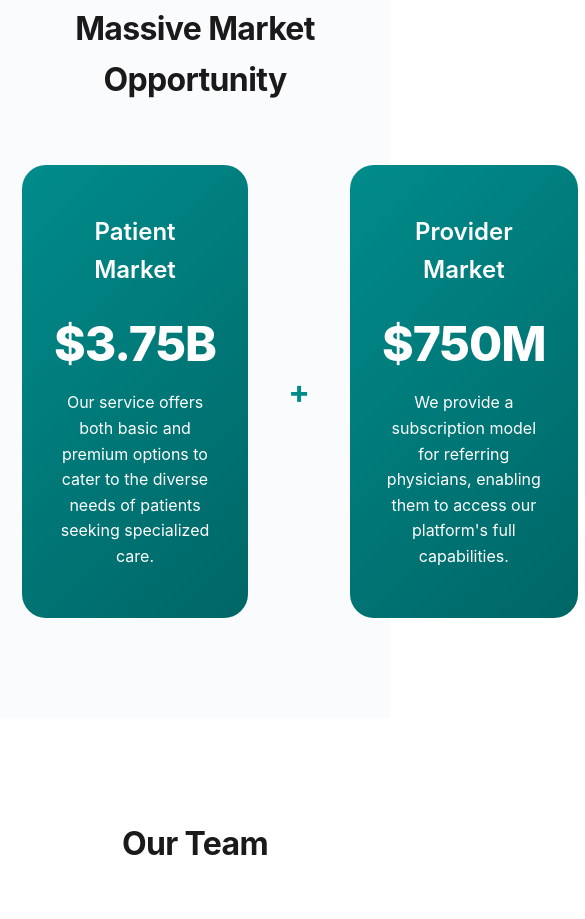
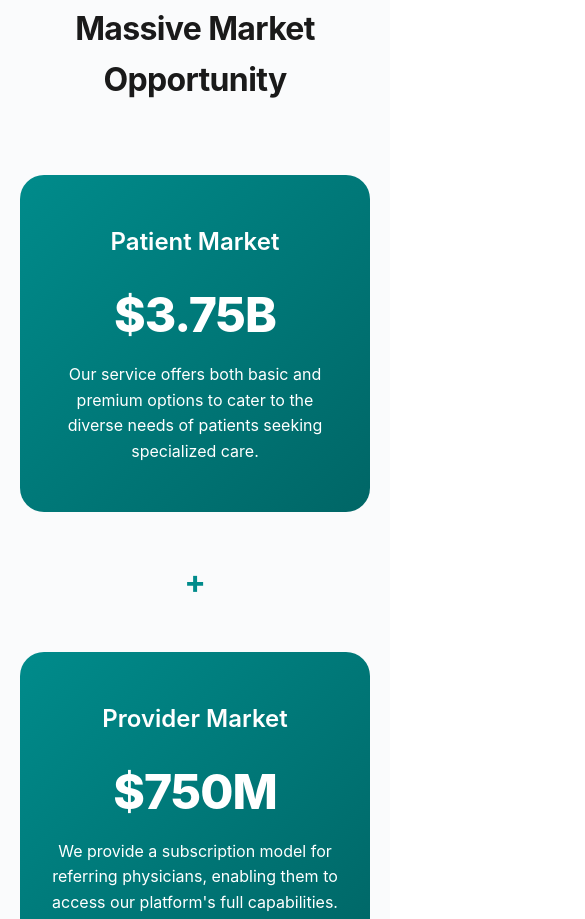
Before and after one commit to joeylane729/MDConcierge.ai, a plain HTML site: page index.html in a window 390 px wide. Shown: the part 3783-4702 px from the top of the page, 585 px wide, since content can reach past the window. Drawn offline with Linux system fonts and the light colour scheme.

Commit message:
Improve mobile responsiveness

```diff
--- a/index.html
+++ b/index.html
@@ -471,6 +471,16 @@
                 gap: 24px;
             }
         }
+        /* Responsive styles */
+        @media (max-width: 768px) {
+            .market-grid {
+                flex-direction: column;
+                align-items: center;
+            }
+            .market-card, .market-symbol {
+                margin: 10px 0;
+            }
+        }
     </style>
 </head>
 <body>
```
